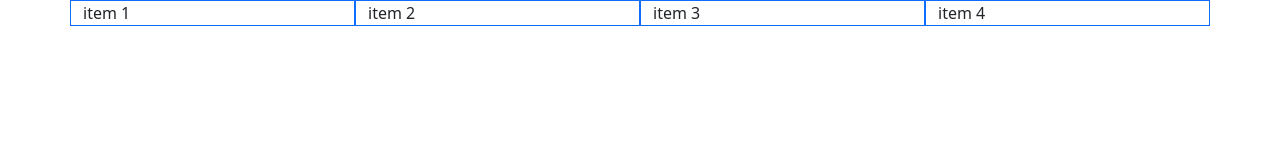
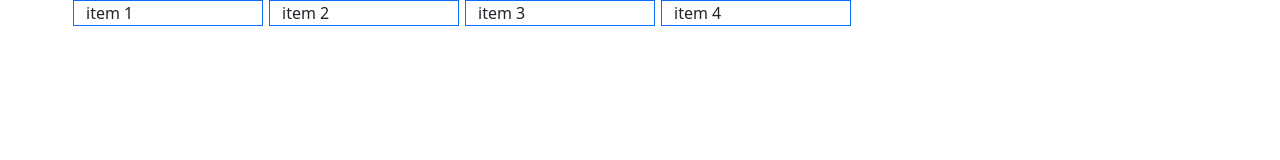
Before and after one commit to mosiomabismark/CST3145-CW2, a website: page index.html in a window 1280 px wide. Drawn offline with nearby package versions, Linux system fonts and the light colour scheme.

Commit message:
added css styling for element that will display lessons

```diff
--- /dev/null
+++ b/css/style.css
@@ -0,0 +1,3 @@
+.mr-10 {
+    margin: 3px;
+}
--- a/index.html
+++ b/index.html
@@ -5,22 +5,23 @@
     <meta http-equiv="X-UA-Compatible" content="IE=edge">
     <meta name="viewport" content="width=device-width, initial-scale=1.0">
     <title>Subject</title>
+    <link href="css/style.css" rel="stylesheet">
     <link href="https://cdn.jsdelivr.net/npm/bootstrap@5.2.2/dist/css/bootstrap.min.css" rel="stylesheet" integrity="sha384-Zenh87qX5JnK2Jl0vWa8Ck2rdkQ2Bzep5IDxbcnCeuOxjzrPF/et3URy9Bv1WTRi" crossorigin="anonymous">
     <script src="https://cdn.jsdelivr.net/npm/vue@2.7.10/dist/vue.js"></script>
 </head>
 <body>
     <div id="app" class="container w-100">
         <row class="row">
-            <div class="col-3 border border-primary">
+            <div class="col-2 border border-primary mr-10">
                 item 1
             </div>
-            <div class="col-3 border border-primary">
+            <div class="col-2 border border-primary mr-10">
                 item 2
             </div>
-            <div class="col-3 border border-primary">
+            <div class="col-2 border border-primary mr-10">
                 item 3
             </div>
-            <div class="col-3 border border-primary">
+            <div class="col-2 border border-primary mr-10">
                 item 4
             </div>
         </row>
```
